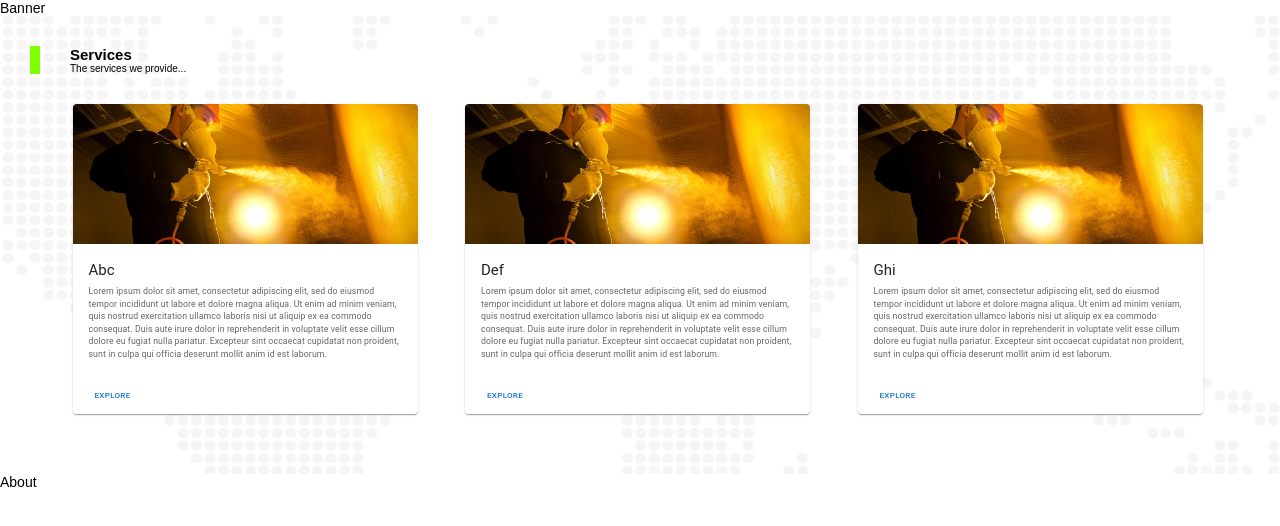
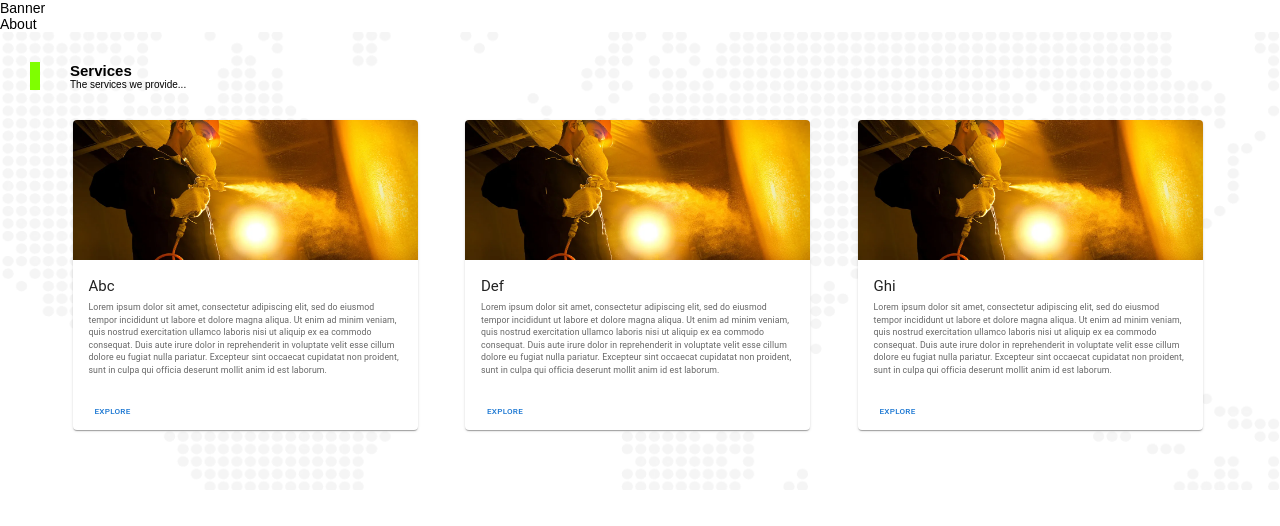
Before and after one commit to muhit-khan/Nazbel_Web, a React (Create React App) app: page / in a window 1280 px wide. Shown: the top 526 px of the page. Built offline with nearby package versions, Linux system fonts and the light colour scheme.

Commit message:
Remove duplicate code in Homepage.js

```diff
--- a/src/pages/Homepage/Homepage.js
+++ b/src/pages/Homepage/Homepage.js
@@ -8,8 +8,8 @@ const Homepage = () => {
     return (
         <>
             <Banner />
+            <About />
             <Services />
-            <About />
         </>
     )
 }
```
